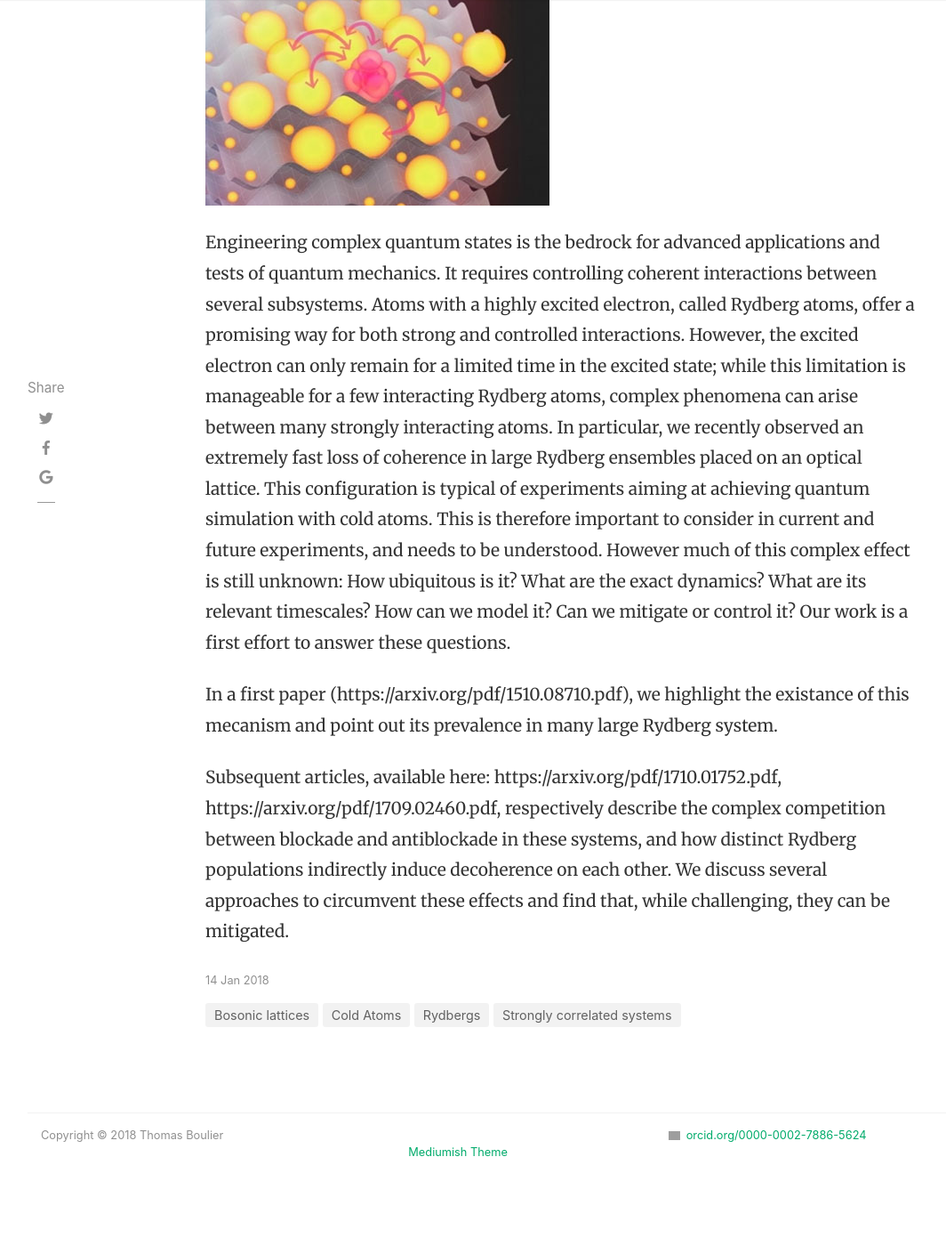
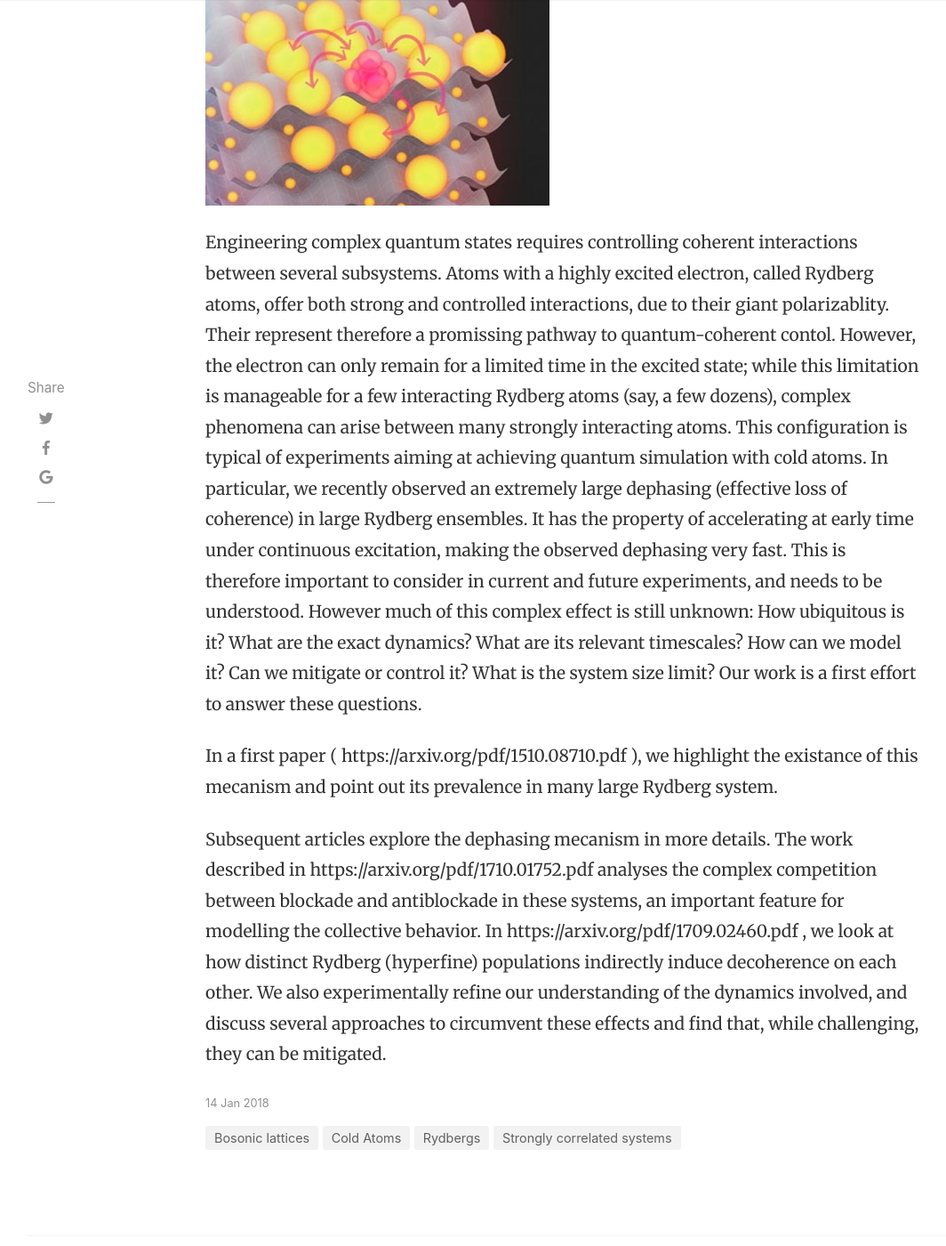
Before and after one commit to tboulier/tboulier.github.io, a Jekyll site: the page built from _posts/2018-01-14-Dephasing-Avalanch-Rydberg.md, in a window 1280 px wide and 1400 px high, scrolled down 773 px. Shown: the whole window at 89% size, without its empty margins (54-1118 px from the left). Built offline with Jekyll 4.4.1, drawn with Linux system fonts in a browser that asks for light colours; nearby versions of some CDN libraries; comment, search, counter and statistics services are not loaded; before the commit the page ends 2151 px from its top, so only the background shows below that; grey boxes are pictures that could not be loaded.

Commit message:
updated Avalanche Dephasing

```diff
--- a/_posts/2018-01-14-Dephasing-Avalanch-Rydberg.md
+++ b/_posts/2018-01-14-Dephasing-Avalanch-Rydberg.md
@@ -8,14 +8,15 @@ featured: true
 hidden: true
 ---
 
-Engineering complex quantum states is the bedrock for advanced applications and tests of quantum mechanics. It requires controlling coherent interactions between several subsystems.
-Atoms with a highly excited electron, called Rydberg atoms, offer a promising way for both strong and controlled interactions.
-However, the excited electron can only remain for a limited time in the excited state; while this limitation is manageable for a few interacting Rydberg atoms, complex phenomena can arise between many strongly interacting atoms.
-In particular, we recently observed an extremely fast loss of coherence in large Rydberg ensembles placed on an optical lattice. This configuration is typical of experiments aiming at achieving quantum simulation with cold atoms.
+Engineering complex quantum states requires controlling coherent interactions between several subsystems. Atoms with a highly excited electron, called Rydberg atoms, offer both strong and controlled interactions, due to their giant polarizablity.
+Their represent therefore a promissing pathway to quantum-coherent contol. However, the electron can only remain for a limited time in the excited state; while this limitation is manageable for a few interacting Rydberg atoms (say, a few dozens), complex phenomena can arise between many strongly interacting atoms.
+This configuration is typical of experiments aiming at achieving quantum simulation with cold atoms.
+In particular, we recently observed an extremely large dephasing (effective loss of coherence) in large Rydberg ensembles. It has the property of accelerating at early time under continuous excitation, making the observed dephasing very fast.
 This is therefore important to consider in current and future experiments, and needs to be understood. However much of this complex effect is still unknown: How ubiquitous is it?
-What are the exact dynamics? What are its relevant timescales? How can we model it? Can we mitigate or control it? Our work is a first effort to answer these questions.
+What are the exact dynamics? What are its relevant timescales? How can we model it? Can we mitigate or control it? What is the system size limit?
+Our work is a first effort to answer these questions.
 
-In a first paper (https://arxiv.org/pdf/1510.08710.pdf), we highlight the existance of this mecanism and point out its prevalence in many large Rydberg system.
+In a first paper ( https://arxiv.org/pdf/1510.08710.pdf ), we highlight the existance of this mecanism and point out its prevalence in many large Rydberg system.
 
-Subsequent articles, available here: https://arxiv.org/pdf/1710.01752.pdf, https://arxiv.org/pdf/1709.02460.pdf, respectively describe the complex competition between blockade and antiblockade in these systems, and how distinct Rydberg populations indirectly induce decoherence on each other.
-We discuss several approaches to circumvent these effects and find that, while challenging, they can be mitigated.
+Subsequent articles explore the dephasing mecanism in more details. The work described in https://arxiv.org/pdf/1710.01752.pdf analyses the complex competition between blockade and antiblockade in these systems, an important feature for modelling the collective behavior.
+In https://arxiv.org/pdf/1709.02460.pdf , we look at how distinct Rydberg (hyperfine) populations indirectly induce decoherence on each other. We also experimentally refine our understanding of the dynamics involved, and discuss several approaches to circumvent these effects and find that, while challenging, they can be mitigated.
```
